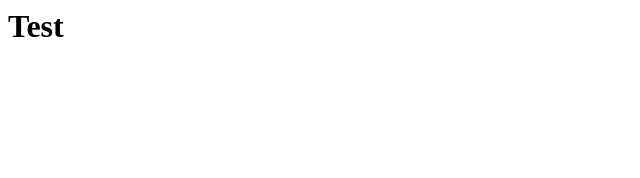
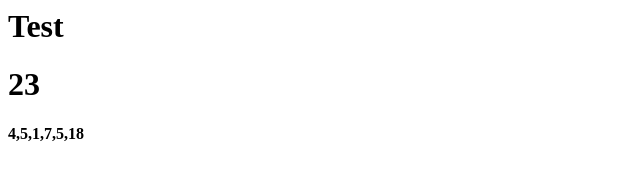
Before and after one commit to callumfrance/dice-roller-ts, a website built with webpack: page src/index.html in a window 1280 px wide. Shown: the whole page, without its empty margins (0-640 px from the left). Built offline with nearby package versions, Linux system fonts and the light colour scheme.

Commit message:
inserting into html

```diff
--- a/src/index.html
+++ b/src/index.html
@@ -4,6 +4,7 @@
 </head>
 <body>
     <h1>Test</h1>
+    <div id="app"></div>
     <script src="/main.bundle.js"></script>
 </body>
 </html>
--- a/src/main.ts
+++ b/src/main.ts
@@ -1,5 +1,13 @@
 import { DiceSet } from './DiceSet';
+
+const app = document.getElementById('app');
+const rollHTML = document.createElement('div');
 
 const q = new DiceSet().diceSet1();
 var result = q.rollSet();
 console.log(String(result[0] + ': ' + String(result[1])));
+
+rollHTML.innerHTML = (`<h1 id="total">` + String(result[0]) + `</h1>` +
+    `<h4 id="single_rolls">` + String(result[1]) + `</h4>`);
+
+app.appendChild(rollHTML);
```
